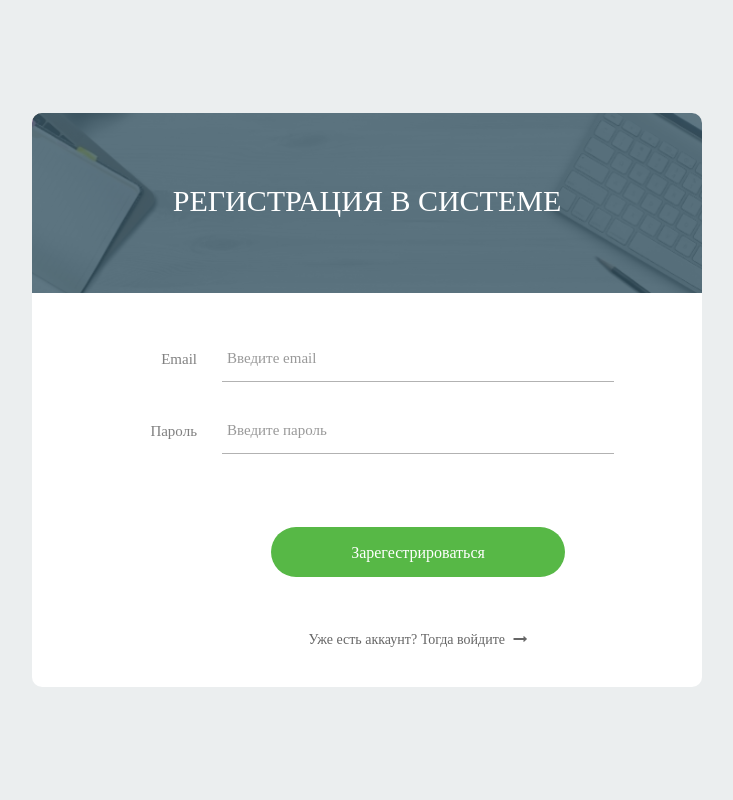
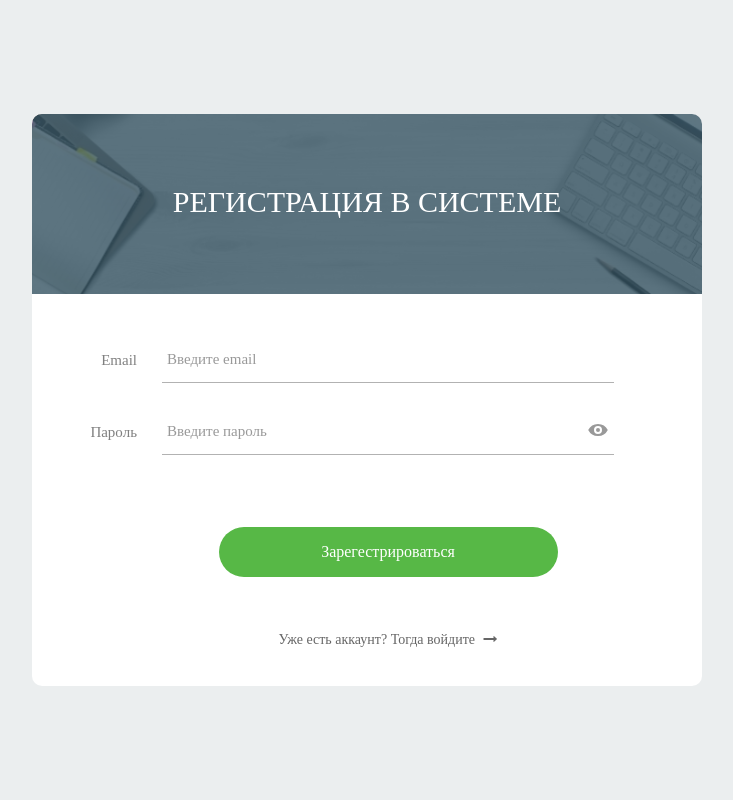
Before and after one commit to aKondratyuk/NatalyBot, a Flask app: page /signup in a window 1280 px wide. Shown: the whole page, without its empty margins (273-1006 px from the left). Run offline with Flask 2, Linux system fonts and the light colour scheme; some libraries are stand-ins or nearby versions; some web fonts are replaced.

Commit message:
Added button to view password. Some little cosmetic in css

```diff
--- a/static/css/main.css
+++ b/static/css/main.css
@@ -1,7 +1,6 @@
 /* input[type="password"] {
   color: transparent;
 } */
-
 
 
 /*//////////////////////////////////////////////////////////////////
@@ -282,6 +281,34 @@ iframe {
 
 }
 
+/*==================================================================
+[ Password control view ]*/
+#password-input {
+    font-family: Roboto-Regular;
+    font-size: 15px;
+    color: #555555;
+    line-height: 1.2;
+
+    display: block;
+    width: 100%;
+    background: transparent;
+    padding: 0 5px;
+}
+
+.password-control {
+	position: absolute;
+	top: 11px;
+	right: 6px;
+	display: inline-block;
+	width: 20px;
+	height: 20px;
+	background: url(../images/view.svg) 0 0 no-repeat;
+}
+
+.password-control.view {
+	background: url(../images/no-view.svg) 0 0 no-repeat;
+}
+
 /*---------------------------------------------*/
 .input100 {
   font-family: Roboto-Regular;
--- a/static/js/main.js
+++ b/static/js/main.js
@@ -64,5 +64,15 @@
         $(thisAlert).removeClass('alert-validate');
     }
 
+    $('body').on('click', '.password-control', function(){
+        if ($('.has-val.input100').attr('type') == 'password'){
+            $(this).addClass('view');
+            $('.has-val.input100').attr('type', 'text');
+        } else {
+            $(this).removeClass('view');
+            $('.has-val.input100').attr('type', 'password');
+        }
+        return false;
+    });
 
 })(jQuery);
--- a/templates/login.html
+++ b/templates/login.html
@@ -38,7 +38,7 @@
 					</span>
 				</div>
 
-				<form class="login100-form validate-form p-b-30">
+				<form class="login100-form validate-form p-b-30" style="padding-left: 130px;">
 					<div class="wrap-input100 validate-input m-b-26" data-validate="Необходимо ввести email">
 						<span class="label-input100">Email</span>
 						<input class="input100" type="text" name="username" placeholder="Введите email">
@@ -49,6 +49,7 @@
 						<span class="label-input100">Пароль</span>
 						<input class="input100" type="password" name="pass" placeholder="Введите пароль">
 						<span class="focus-input100"></span>
+						<a href="#" class="password-control"></a>
 					</div>
 
 					<div class="flex-sb-m w-full p-b-30">
--- a/templates/signup.html
+++ b/templates/signup.html
@@ -38,7 +38,7 @@
 					</span>
 				</div>
 
-				<form class="login100-form validate-form p-b-30">
+				<form class="login100-form validate-form p-b-30" style="padding-left: 130px;">
 					<div class="wrap-input100 validate-input m-b-26" data-validate="Необходимо ввести email">
 						<span class="label-input100">Email</span>
 						<input class="input100" type="text" name="username" placeholder="Введите email">
@@ -47,11 +47,12 @@
 
 					<div class="wrap-input100 validate-input m-b-18" data-validate = "Необходимо ввести пароль">
 						<span class="label-input100">Пароль</span>
-						<input class="input100" type="password" name="pass" placeholder="Введите пароль">
+						<input class="input100" id="password-input" type="password" name="pass" placeholder="Введите пароль">
 						<span class="focus-input100"></span>
+						<a href="#" class="password-control"></a>
 					</div>
 
-					<div class="container-login100-form-btn" style="padding-top: 55px;">
+					<div class="container-login100-form-btn" style="padding-top: 54px;">
 						<button class="login100-form-btn">
 							Зарегестрироваться
 						</button>
```
Also changed, not shown: static/images/no-view.svg (added), static/images/view.svg (added).
